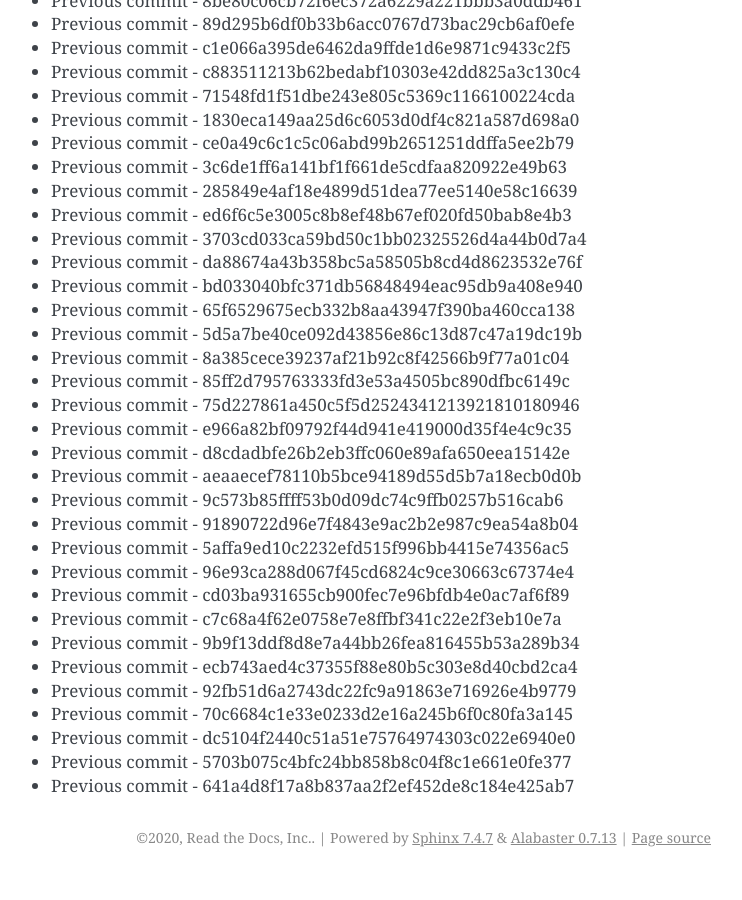
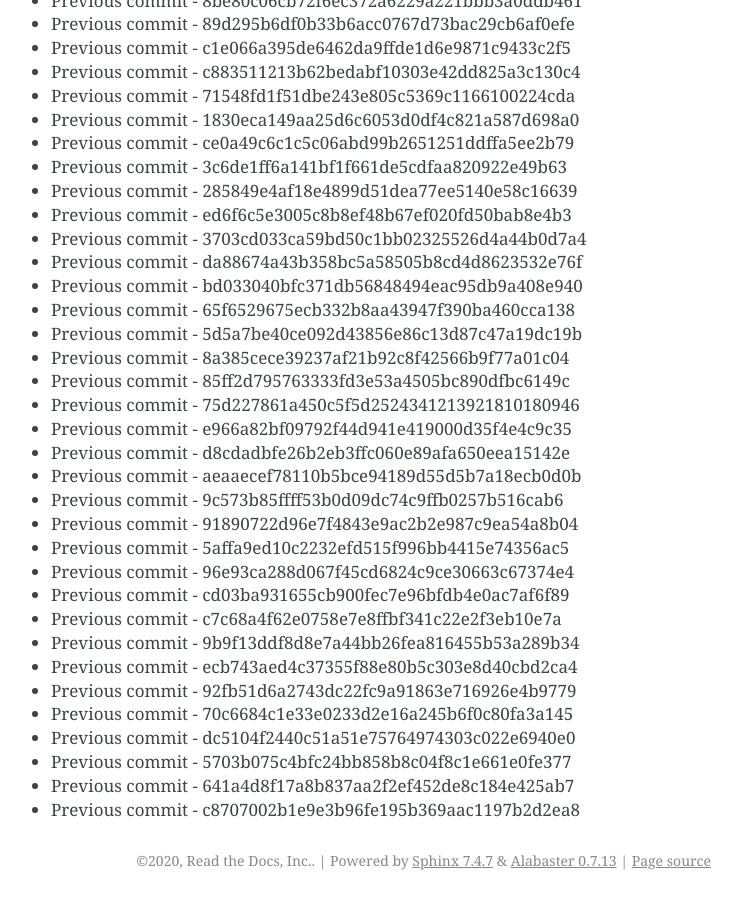
Before and after one commit to readthedocs/rtd-git-stresstest, a Sphinx documentation site: the page built from docs/updates.rst, in a window 1280 px wide and 900 px high, scrolled down 87347 px. Shown: the whole window, without its empty margins (399-1141 px from the left). Built offline with Sphinx 7.4.7, drawn with Linux system fonts in a browser that asks for light colours; before the commit the page ends 88224 px from its top, so only the background shows below that.

Commit message:
Generating commit from previous: c8707002b1e9e3b96fe195b369aac1197b2d2ea8

```diff
--- a/docs/updates.rst
+++ b/docs/updates.rst
@@ -3702,3 +3702,4 @@ It can be tested for any performance characteristics.
 * Previous commit - dc5104f2440c51a51e75764974303c022e6940e0
 * Previous commit - 5703b075c4bfc24bb858b8c04f8c1e661e0fe377
 * Previous commit - 641a4d8f17a8b837aa2f2ef452de8c184e425ab7
+* Previous commit - c8707002b1e9e3b96fe195b369aac1197b2d2ea8
```
